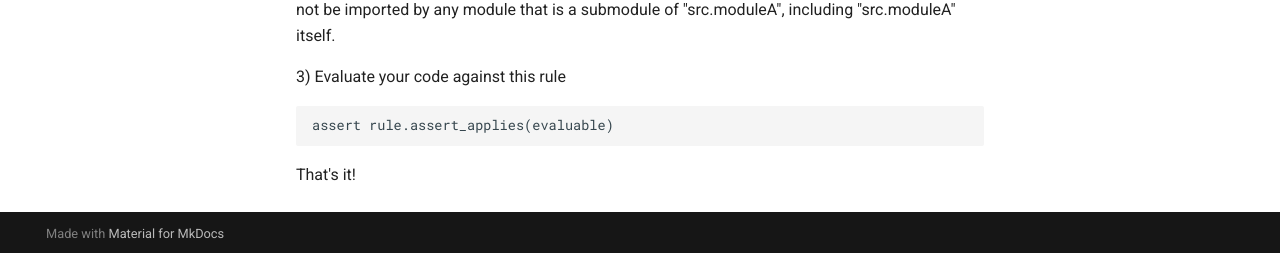
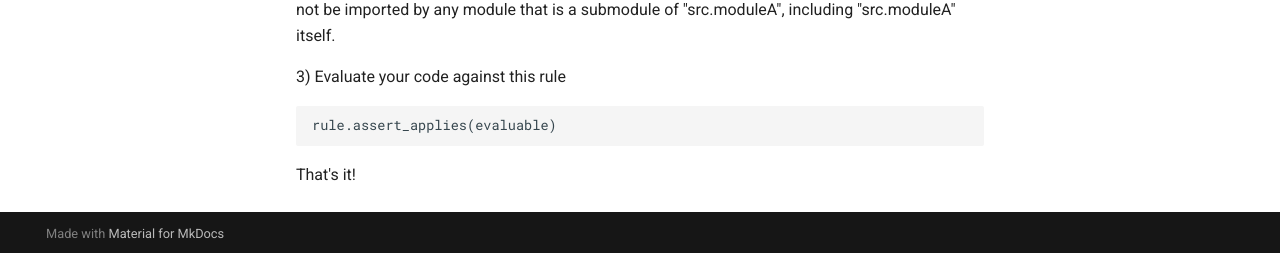
Before and after one commit to zyskarch/pytestarch, an MkDocs documentation site: the page built from docs/index.md, in a window 1280 px wide and 1275 px high. Shown: the part 1019-1272 px from the top of the window. Built offline with MkDocs 1.6.1 and Material for MkDocs 9.7.7, drawn with Linux system fonts in a browser that asks for light colours; comment, search, counter and statistics services are not loaded.

````diff
--- a/docs/index.md
+++ b/docs/index.md
@@ -40,6 +40,6 @@ that is a submodule of "src.moduleA", including "src.moduleA" itself.
 3) Evaluate your code against this rule
 
 ```
-assert rule.assert_applies(evaluable)
+rule.assert_applies(evaluable)
 ```
 That's it!
````
Also changed, not shown: docs/changelog.md (+3 -0 lines).
